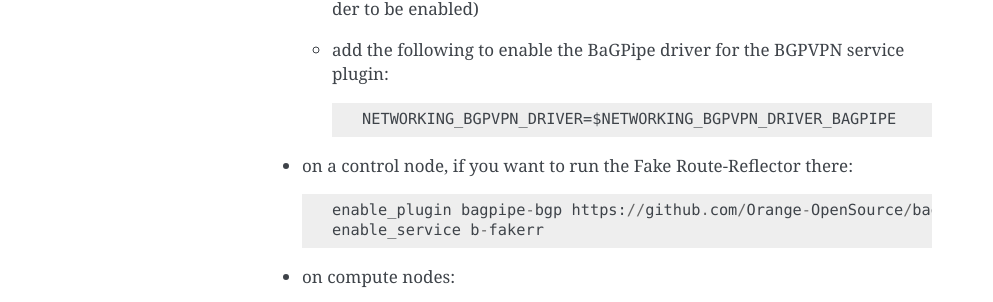
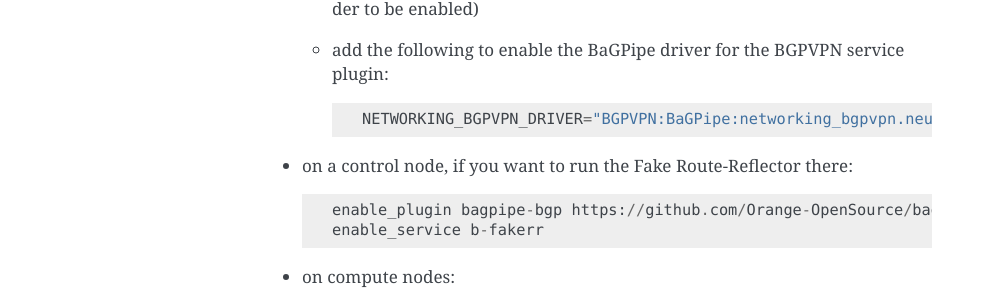
Before and after one commit to openstack/networking-bgpvpn, a Sphinx documentation site: the page built from doc/source/bagpipe/index.rst, in a window 1280 px wide. Shown: the part 975-1277 px from the top of the page, without its empty margins (148-1141 px from the left). Built offline with Sphinx 7.4.7, drawn with Linux system fonts in a browser that asks for light colours.

Commit message:
Fix driver control through devstack
The current code was not working (NETWORKING_BGPVPN_DRIVER_BAGPIPE
not defined early enough to be usable inside local.conf)

Change-Id: I4a305bfe119c605145401c5918c362e2d28b31b7

```diff
--- a/doc/source/bagpipe/index.rst
+++ b/doc/source/bagpipe/index.rst
@@ -45,7 +45,7 @@ In devstack
 
   * add the following to enable the BaGPipe driver for the BGPVPN service plugin::
 
-     NETWORKING_BGPVPN_DRIVER=$NETWORKING_BGPVPN_DRIVER_BAGPIPE
+     NETWORKING_BGPVPN_DRIVER="BGPVPN:BaGPipe:networking_bgpvpn.neutron.services.service_drivers.bagpipe.bagpipe.BaGPipeBGPVPNDriver:default"
 
 * on a control node, if you want to run the Fake Route-Reflector there::
 
```
Also changed, not shown: 1 other file.
